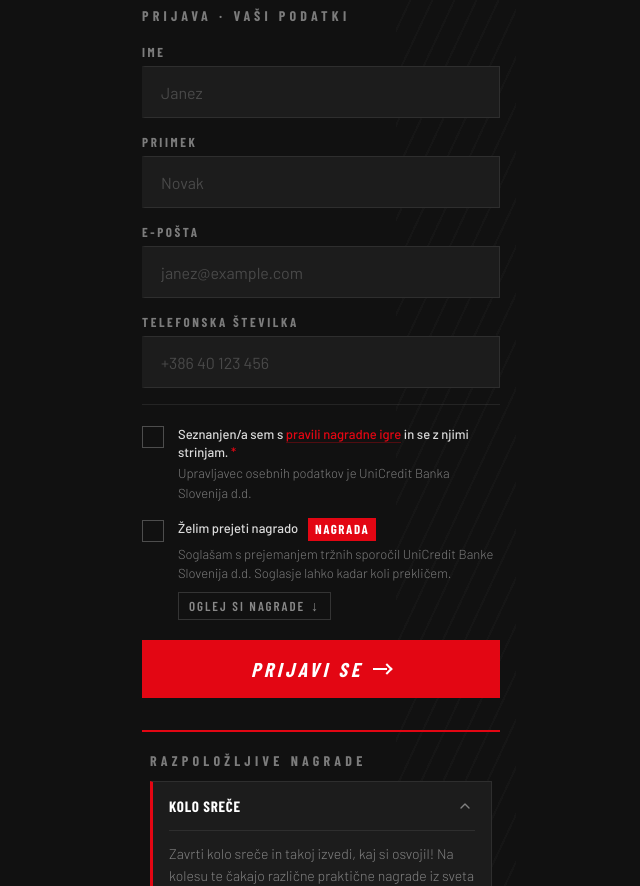
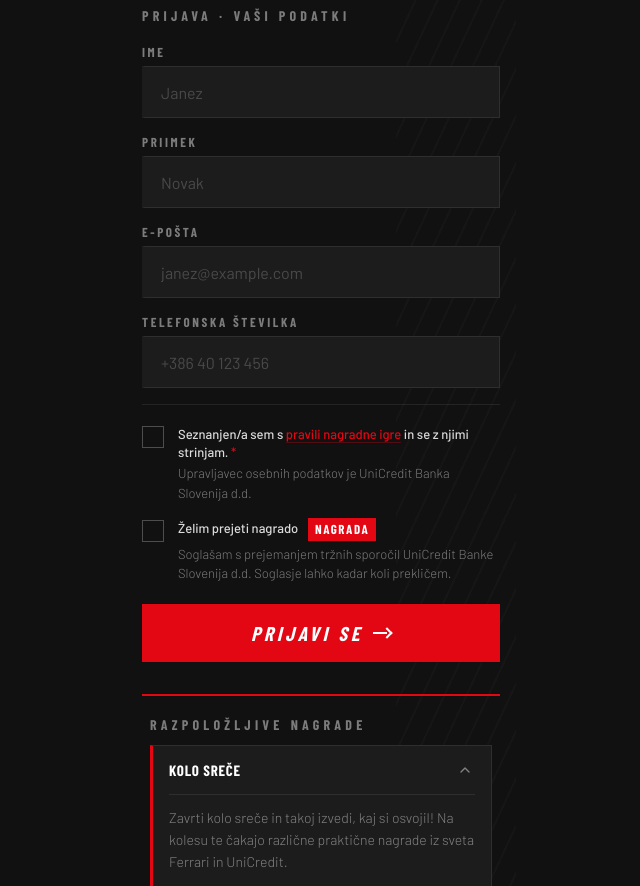
Before and after one commit to Miha-2/unicredit-f1, a website: page public/index.html in a window 1280 px wide. Shown: the part 214-1100 px from the top of the page, without its empty margins (319-959 px from the left). Drawn offline with nearby package versions, Linux system fonts and the light colour scheme; a web font is replaced by a local one.

```diff
--- a/public/index.html
+++ b/public/index.html
@@ -63,10 +63,6 @@
           <div class="cb-content">
             <div class="cb-title">Želim prejeti nagrado <span class="cb-reward-badge">nagrada</span></div>
             <div class="cb-desc">Soglašam s prejemanjem tržnih sporočil UniCredit Banke Slovenija d.d. Soglasje lahko kadar koli prekličem.</div>
-            <button type="button" class="prizes-peek-btn" onclick="event.stopPropagation(); scrollToPrizes()">
-              Oglej si nagrade
-              <span class="peek-arrow">↓</span>
-            </button>
           </div>
         </div>
       </div>
```
